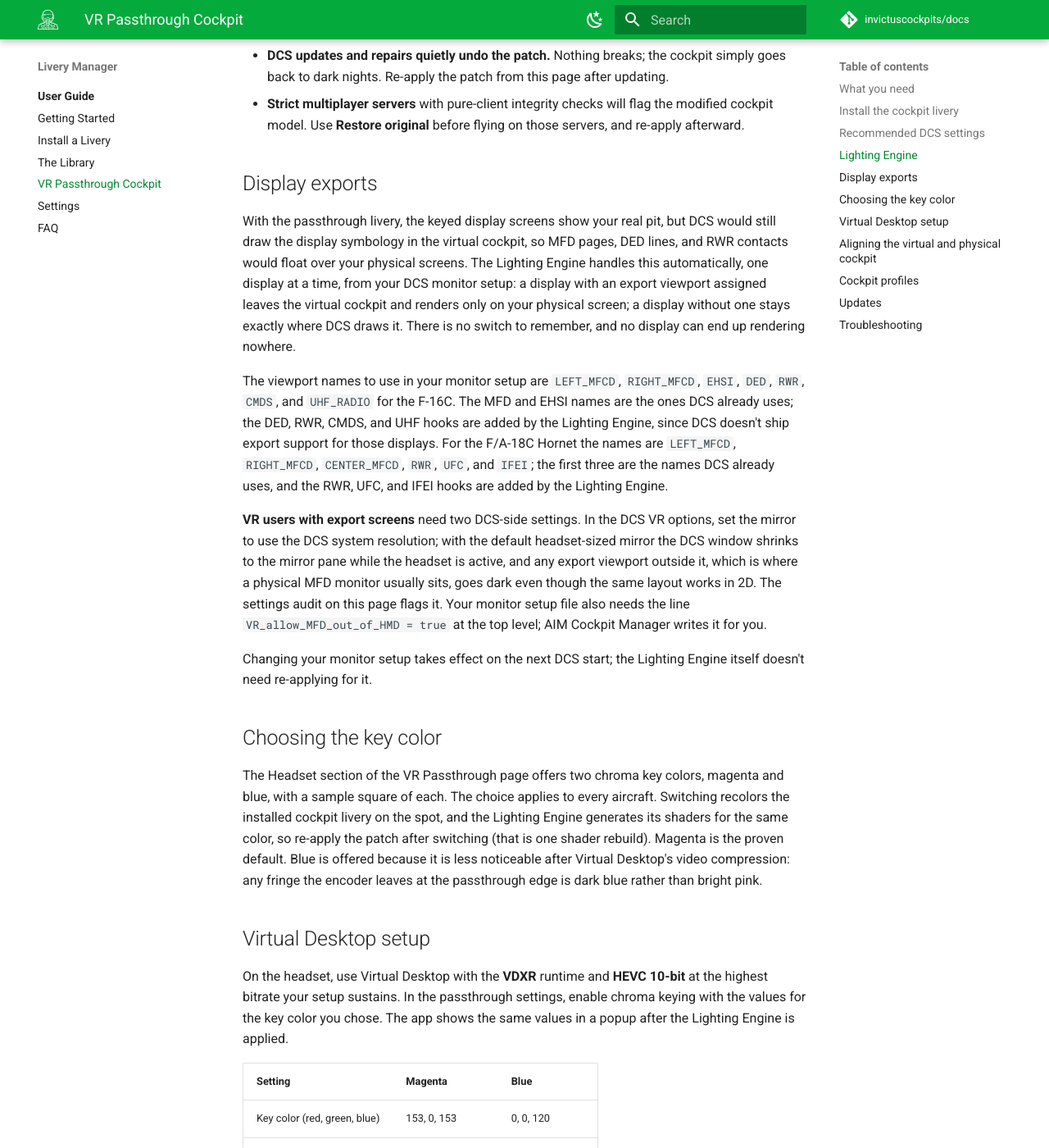
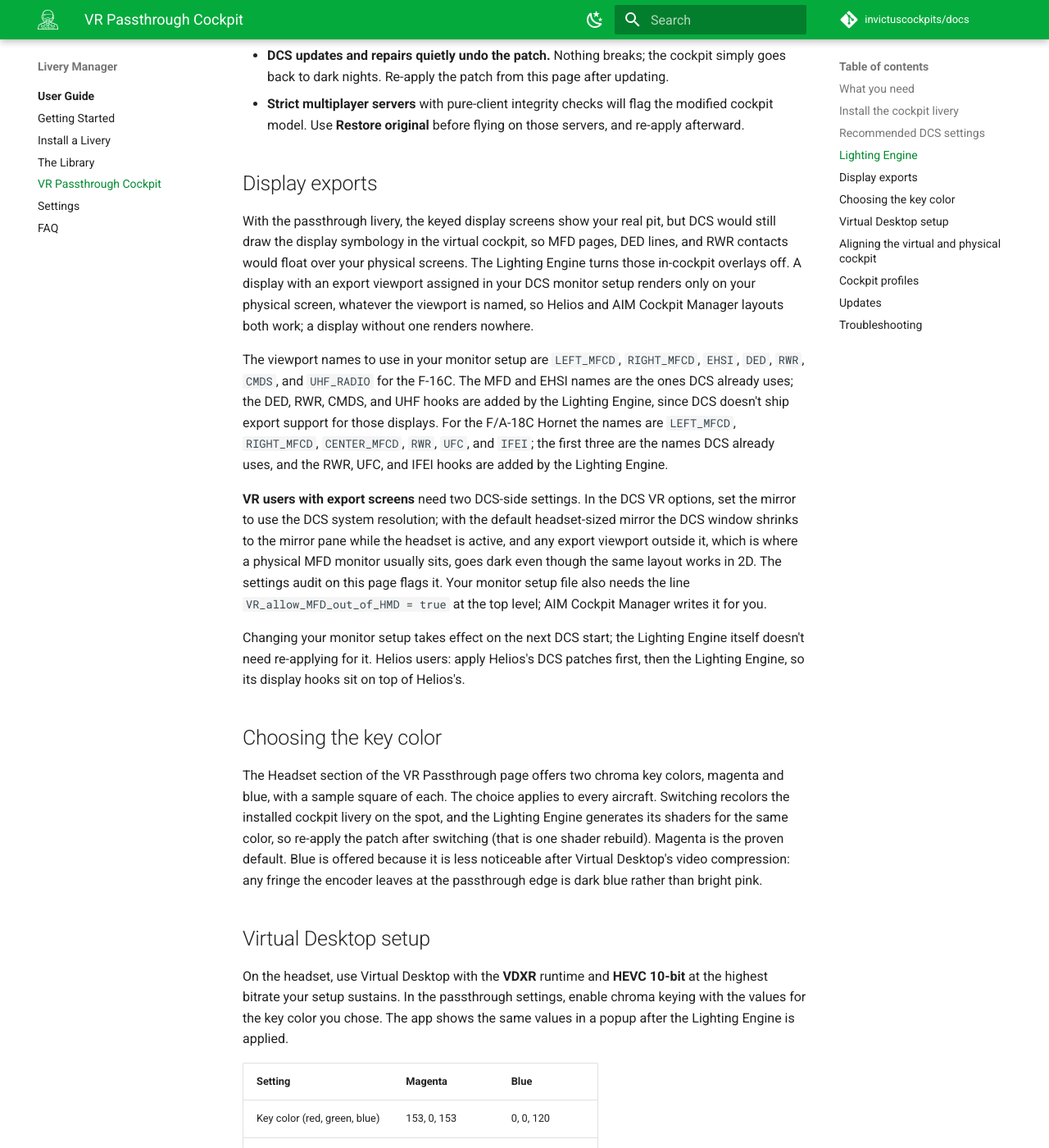
Before and after one commit to invictuscockpits/docs, an MkDocs documentation site: the page built from docs/livery-manager/user-guide/vr-passthrough.md, in a window 1280 px wide and 1400 px high, scrolled down 3987 px. Shown: the whole window at 82% size. Built offline with MkDocs 1.6.1 and Material for MkDocs 9.7.7, drawn with Linux system fonts in a browser that asks for light colours; comment, search, counter and statistics services are not loaded.

Commit message:
VR guide: display overlays always off; Helios ordering note

```diff
--- a/docs/livery-manager/user-guide/vr-passthrough.md
+++ b/docs/livery-manager/user-guide/vr-passthrough.md
@@ -120,12 +120,11 @@ Two things to know:
 With the passthrough livery, the keyed display screens show your real
 pit, but DCS would still draw the display symbology in the virtual
 cockpit, so MFD pages, DED lines, and RWR contacts would float over
-your physical screens. The Lighting Engine handles this automatically,
-one display at a time, from your DCS monitor setup: a display with an
-export viewport assigned leaves the virtual cockpit and renders only on
-your physical screen; a display without one stays exactly where DCS
-draws it. There is no switch to remember, and no display can end up
-rendering nowhere.
+your physical screens. The Lighting Engine turns those in-cockpit
+overlays off. A display with an export viewport assigned in your DCS
+monitor setup renders only on your physical screen, whatever the
+viewport is named, so Helios and AIM Cockpit Manager layouts both
+work; a display without one renders nowhere.
 
 The viewport names to use in your monitor setup are `LEFT_MFCD`,
 `RIGHT_MFCD`, `EHSI`, `DED`, `RWR`, `CMDS`, and `UHF_RADIO` for the
@@ -146,7 +145,9 @@ monitor setup file also needs the line `VR_allow_MFD_out_of_HMD = true`
 at the top level; AIM Cockpit Manager writes it for you.
 
 Changing your monitor setup takes effect on the next DCS start; the
-Lighting Engine itself doesn't need re-applying for it.
+Lighting Engine itself doesn't need re-applying for it. Helios users:
+apply Helios's DCS patches first, then the Lighting Engine, so its
+display hooks sit on top of Helios's.
 
 ## Choosing the key color
 
```
